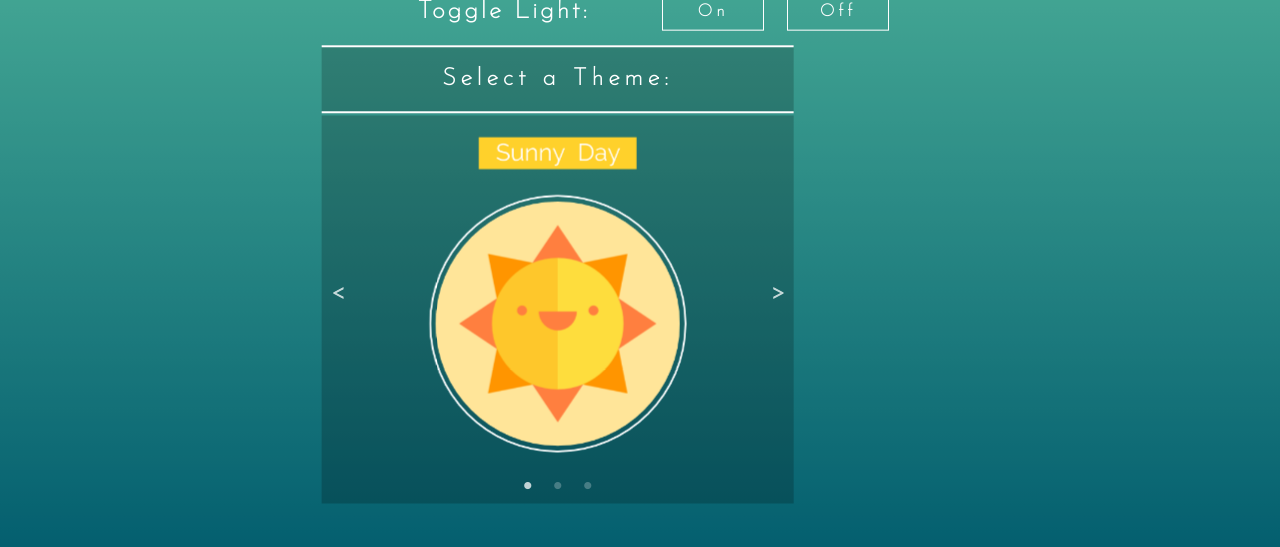
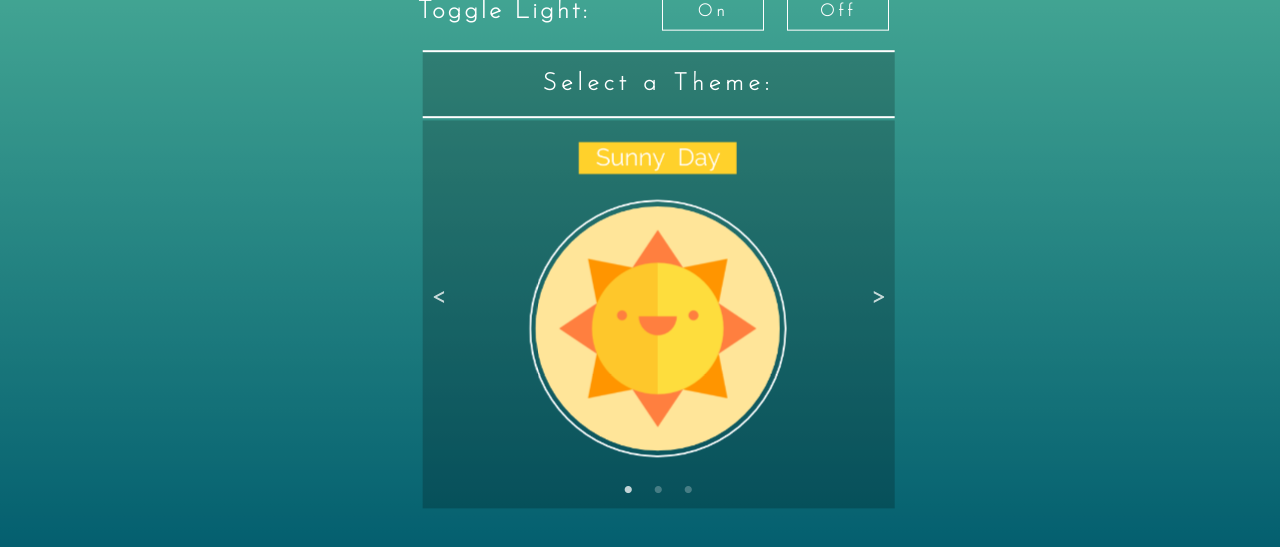
Before and after one commit to teamjst/Fixes, a Django app: page /lightthemes/ in a window 1280 px wide. Shown: the part 221-768 px from the top of the page. Run offline with Django 3.2, Linux system fonts and the light colour scheme; a user stored in the database is signed in; some libraries are stand-ins or nearby versions; some web fonts are replaced.

Commit message:
Add files via upload

```diff
--- a/lightthemes/templates/lightthemes/lighttheme_list.html
+++ b/lightthemes/templates/lightthemes/lighttheme_list.html
@@ -30,7 +30,7 @@
             <form method="get" action=""><a href="#" class="button2">Off</a></form>
 
         </div>
-
+        <div class="fixAlign">
         <div class="theme">
         <h2>Select a Theme:</h2>
         </div>
@@ -39,6 +39,7 @@
             <div><a href="/lightthemes/suntheme"><img src="{% static '/images/sun3.png' %}" alt="slider image" class="fix"/></a></div>
             <div><a href="/lightthemes/raintheme"><img src="{% static '/images/rain2.png' %}" alt="slider image" alt="slider image" class="fix"/></a></div>
             <div><a href="/lightthemes/firetheme"><img src="{% static '/images/fire2.png' %}" alt="slider image" alt="slider image" class="fix"/></a></div>
+        </div>
         </div>
         </div>
         <script src="{% static '/js/jquery-3.1.0.js' %}" alt="slider image" type="text/javascript"></script>
```
